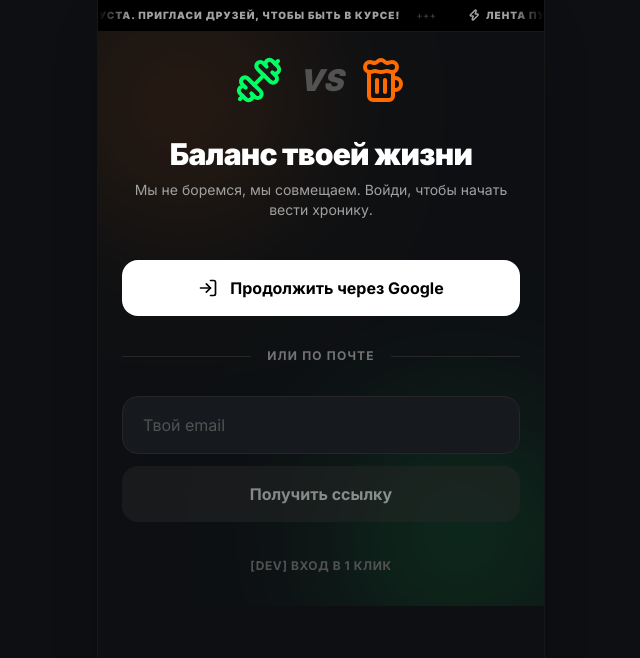
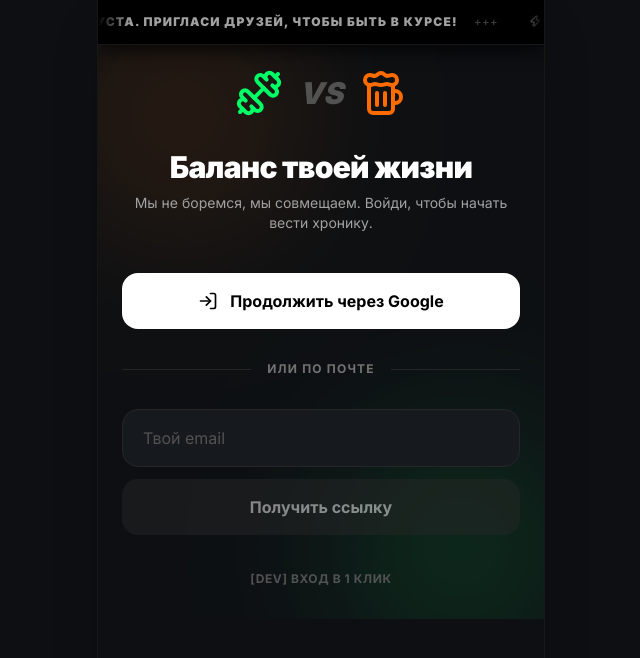
Before and after one commit to AlexTsvtkv/alcoVSsport, a Next.js app: page /login in a window 1280 px wide. Shown: the top 658 px of the page, without its empty margins (319-959 px from the left). Built offline with nearby package versions, Linux system fonts and the light colour scheme; no server answers.

Commit message:
fix: ticker tape sticky

```diff
--- a/src/components/TickerTapeClient.tsx
+++ b/src/components/TickerTapeClient.tsx
@@ -69,11 +69,12 @@
   });
 
   return (
-    <div className="w-full bg-black border-b border-neutral-900 overflow-hidden py-2 relative flex z-50 shrink-0">
+    <div className="sticky top-0 w-full bg-black border-b border-neutral-900 overflow-hidden py-3.5 relative flex z-50 shrink-0 shadow-[0_4px_20px_rgba(0,0,0,0.8)]">
       <div className="absolute left-0 top-0 bottom-0 w-8 bg-gradient-to-r from-black to-transparent z-10" />
       <div className="absolute right-0 top-0 bottom-0 w-8 bg-gradient-to-l from-black to-transparent z-10" />
 
-      <div className="flex whitespace-nowrap animate-marquee text-[10px]">
+      {/* Я немного увеличил размер текста с text-[10px] до text-xs для читаемости */}
+      <div className="flex whitespace-nowrap animate-marquee text-xs">
         <div className="flex shrink-0 px-2 items-center">
           {tapeContent}
         </div>
```
